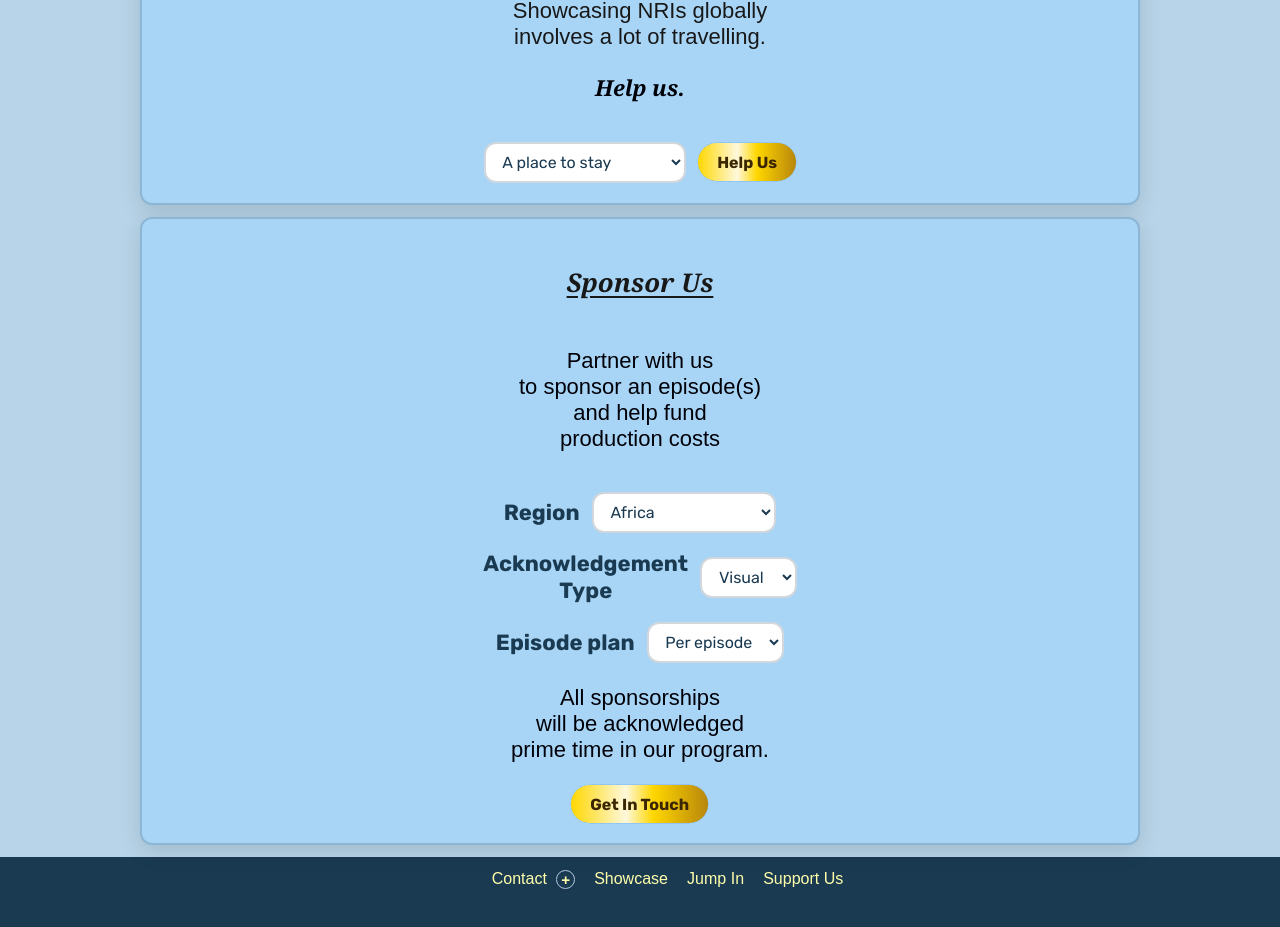
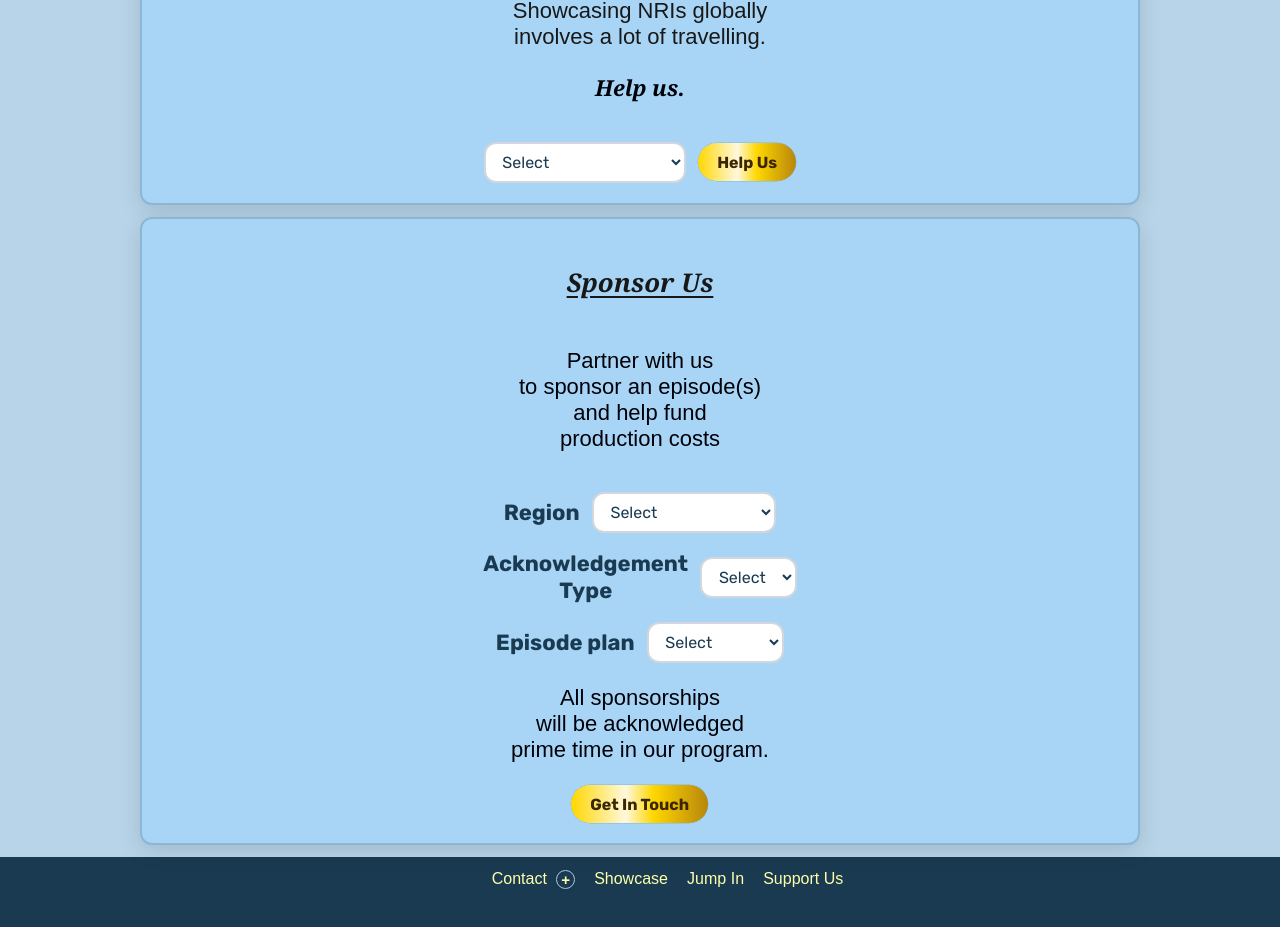
Before and after one commit to lovelyv/cast-project, a React (Vite) app: page /supportus in a window 1280 px wide. Shown: the part 2269-3196 px from the top of the page. Built offline with nearby package versions, Linux system fonts and the light colour scheme.

Commit message:
Backend: update send-paymentconfirmation-email.php and send-email.php, plus all recent changes

```diff
--- a/src/component/SupportUs.jsx
+++ b/src/component/SupportUs.jsx
@@ -38,11 +38,11 @@ function SupportUs() {
   const [chipOpen, setChipOpen] = useState(false);
   const [chipAmount, setChipAmount] = useState('');
   const [paymentMethod, setPaymentMethod] = useState('card');
-  const [hostOption, setHostOption] = useState('A place to stay');
+  const [hostOption, setHostOption] = useState('');
   const [sponsorOption, setSponsorOption] = useState('Sponsor an episode');
-  const [sponsorRegion, setSponsorRegion] = useState('Africa');
-  const [sponsorAck, setSponsorAck] = useState('Visual');
-  const [sponsorEpisodePlan, setSponsorEpisodePlan] = useState('Per episode');
+  const [sponsorRegion, setSponsorRegion] = useState('');
+  const [sponsorAck, setSponsorAck] = useState('');
+  const [sponsorEpisodePlan, setSponsorEpisodePlan] = useState('');
   const [useFallbackVideo, setUseFallbackVideo] = useState(false);
   // Stripe thank you logic
 
@@ -289,6 +289,7 @@ function SupportUs() {
               value={hostOption}
               onChange={e => setHostOption(e.target.value)}
             >
+              <option value="" disabled>Select</option>
               <option value="A place to stay">A place to stay</option>
               <option value="Travel arrangements">Travel arrangements</option>
               <option value="Local support">Local support</option>
@@ -323,6 +324,7 @@ function SupportUs() {
               value={sponsorRegion}
               onChange={e => setSponsorRegion(e.target.value)}
             >
+              <option value="" disabled>Select</option>
               <option value="Africa">Africa</option>
               <option value="Asia">Asia</option>
               <option value="Europe">Europe</option>
@@ -342,6 +344,7 @@ function SupportUs() {
               value={sponsorAck}
               onChange={e => setSponsorAck(e.target.value)}
             >
+              <option value="" disabled>Select</option>
               <option value="Visual">Visual</option>
               <option value="Verbal">Verbal</option>
               <option value="Both">Both</option>
@@ -357,6 +360,7 @@ function SupportUs() {
               value={sponsorEpisodePlan}
               onChange={e => setSponsorEpisodePlan(e.target.value)}
             >
+              <option value="" disabled>Select</option>
               <option value="Per episode">Per episode</option>
               <option value="Series (3)">Series (3)</option>
               <option value="Series (5)">Series (5)</option>
```
Also changed, not shown: 2 other files (tests, documents, lock files or other folders).
